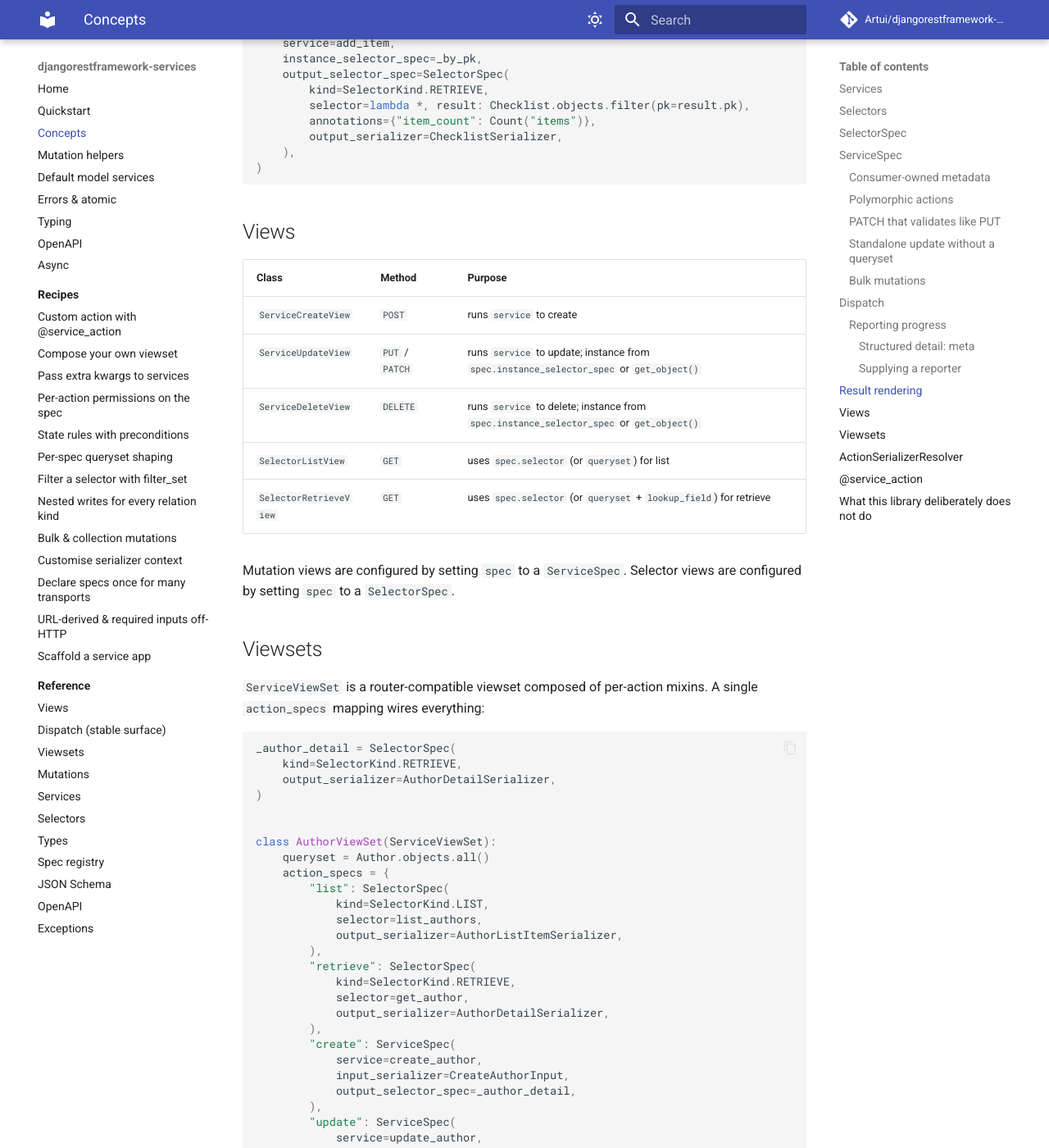
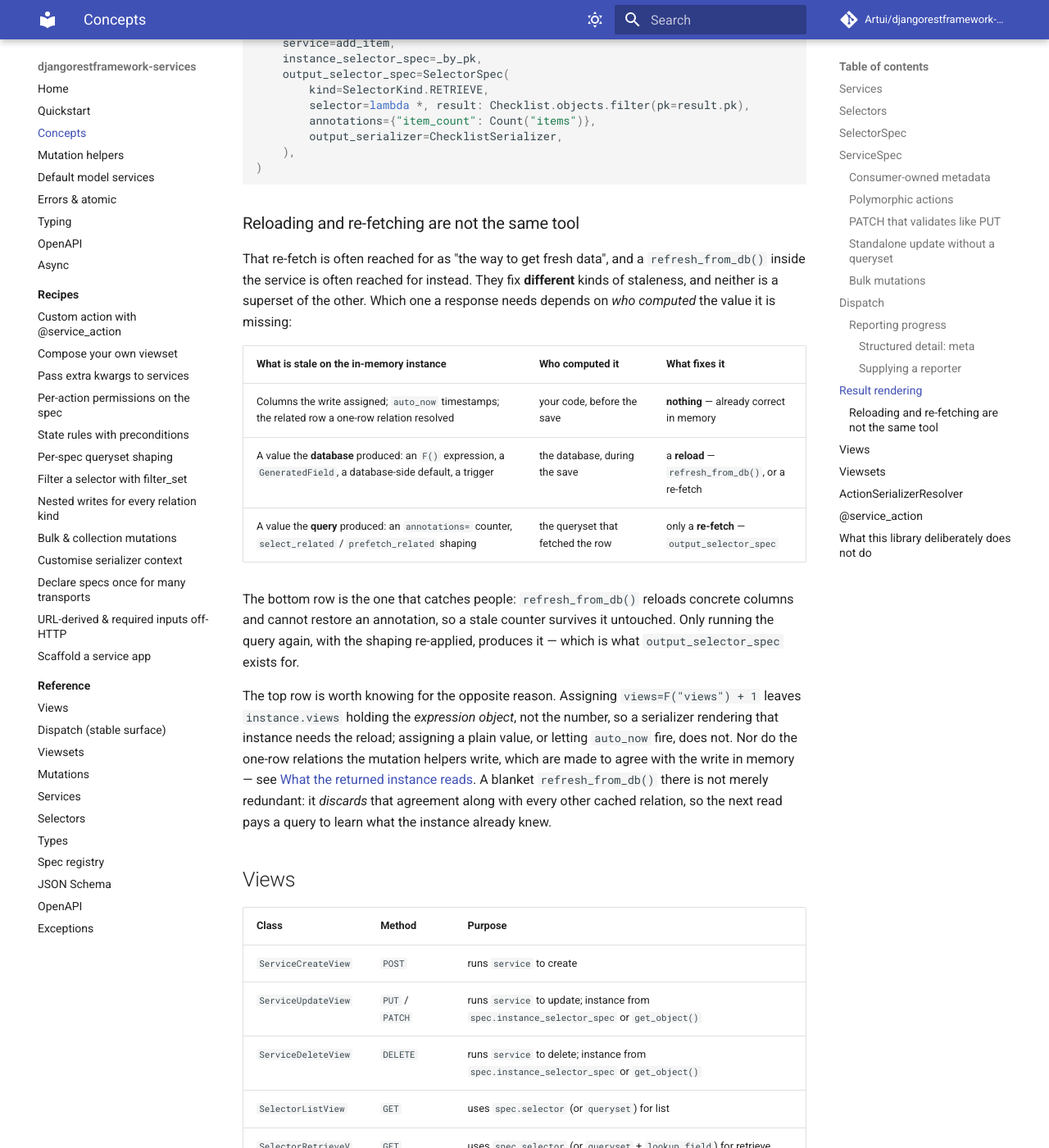
Before and after one commit to Artui/djangorestframework-services, an MkDocs documentation site: the page built from docs/concepts.md, in a window 1280 px wide and 1400 px high, scrolled down 13043 px. Shown: the whole window at 82% size. Built offline with MkDocs 1.6.1 and Material for MkDocs 9.7.7, drawn with Linux system fonts in a browser that asks for light colours; comment, search, counter and statistics services are not loaded.

Commit message:
Say what a reload fixes and what only a re-fetch can
Two pages each held half of this and neither pointed at the other:
concepts prescribed an output_selector_spec re-fetch for a stale
fetch-time annotation, while the nested-writes recipe said the relations
a write resolved need no reload. A reader with a stale value in a
response had no way to tell which lever was theirs, and the intuitive
guess -- that refresh_from_db() is the cheaper version of a re-fetch --
is wrong in both directions.

One table now keys the answer on who computed the missing value. Your
code before the save (plain columns, auto_now, the row a one-row
relation resolved) needs nothing. The database during the save (an F()
expression, a GeneratedField, a database-side default) needs a reload.
The queryset that fetched the row (annotations=, select_related) needs a
re-fetch and only a re-fetch, because reloading concrete columns cannot
restore an annotation.

Two consequences are called out because they surprise: views=F("views")
+ 1 leaves the expression object on the instance, so a serializer
rendering it needs the reload; and a blanket refresh_from_db() after a
nested write is not merely redundant but discards the relation
agreement, since a reload drops every cached relation.

Every claim in the table was measured before being written. A test pins
the auto_now row, which until now was asserted only against the
database, never against the returned instance.

Co-Authored-By: Claude Opus 5 <noreply@anthropic.com>

````diff
--- a/docs/concepts.md
+++ b/docs/concepts.md
@@ -645,6 +645,34 @@ ServiceSpec(
 )
 ```
 
+### Reloading and re-fetching are not the same tool
+
+That re-fetch is often reached for as "the way to get fresh data", and a
+`refresh_from_db()` inside the service is often reached for instead. They fix
+**different** kinds of staleness, and neither is a superset of the other. Which
+one a response needs depends on *who computed* the value it is missing:
+
+| What is stale on the in-memory instance | Who computed it | What fixes it |
+|---|---|---|
+| Columns the write assigned; `auto_now` timestamps; the related row a one-row relation resolved | your code, before the save | **nothing** — already correct in memory |
+| A value the **database** produced: an `F()` expression, a `GeneratedField`, a database-side default, a trigger | the database, during the save | a **reload** — `refresh_from_db()`, or a re-fetch |
+| A value the **query** produced: an `annotations=` counter, `select_related` / `prefetch_related` shaping | the queryset that fetched the row | only a **re-fetch** — `output_selector_spec` |
+
+The bottom row is the one that catches people: `refresh_from_db()` reloads
+concrete columns and cannot restore an annotation, so a stale counter survives it
+untouched. Only running the query again, with the shaping re-applied, produces it
+— which is what `output_selector_spec` exists for.
+
+The top row is worth knowing for the opposite reason. Assigning `views=F("views")
++ 1` leaves `instance.views` holding the *expression object*, not the number, so a
+serializer rendering that instance needs the reload; assigning a plain value, or
+letting `auto_now` fire, does not. Nor do the one-row relations the mutation
+helpers write, which are made to agree with the write in memory — see [What the
+returned instance reads](recipes/nested-writes.md#what-the-returned-instance-reads).
+A blanket `refresh_from_db()` there is not merely redundant: it *discards* that
+agreement along with every other cached relation, so the next read pays a query
+to learn what the instance already knew.
+
 ## Views
 
 | Class | Method | Purpose |
````
Also changed, not shown: CHANGELOG.md (+26 -0 lines), docs/recipes/nested-writes.md (+17 -3 lines), 1 other file.
